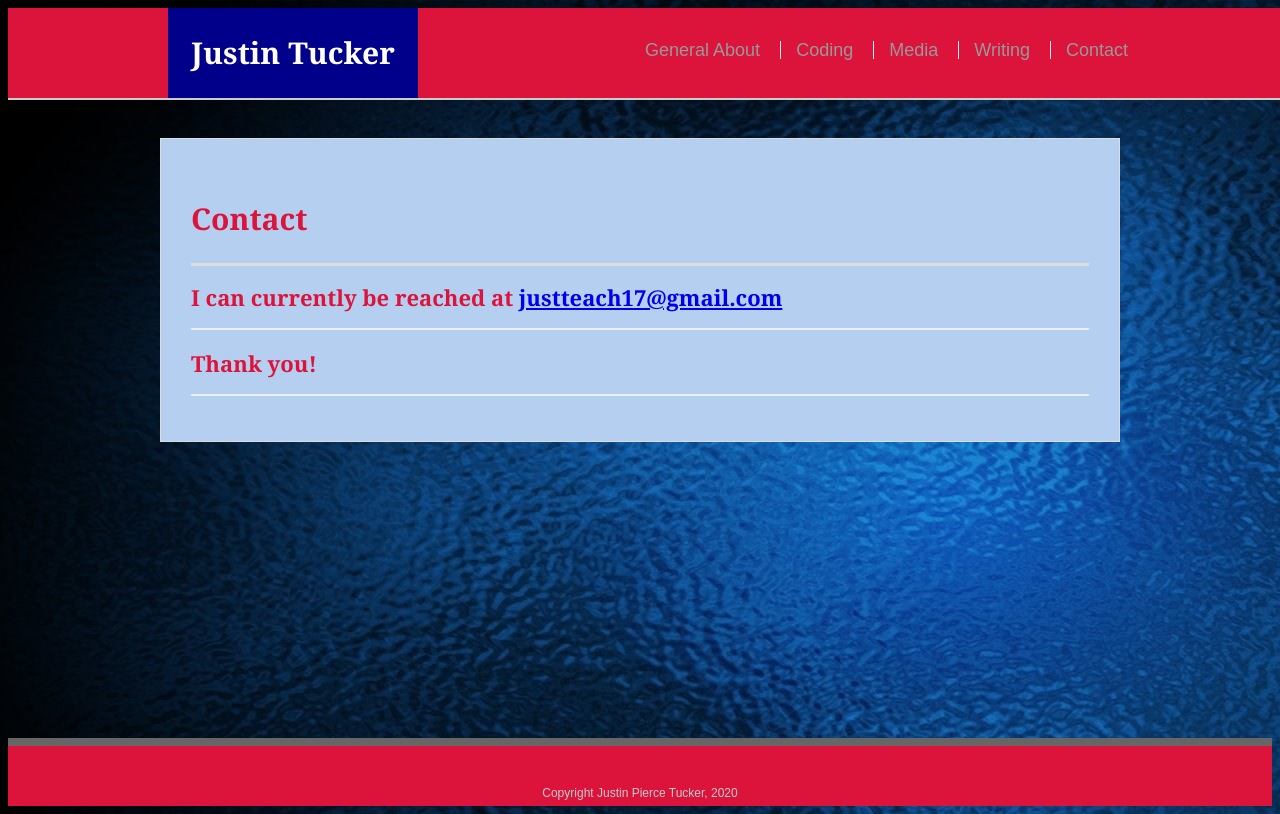
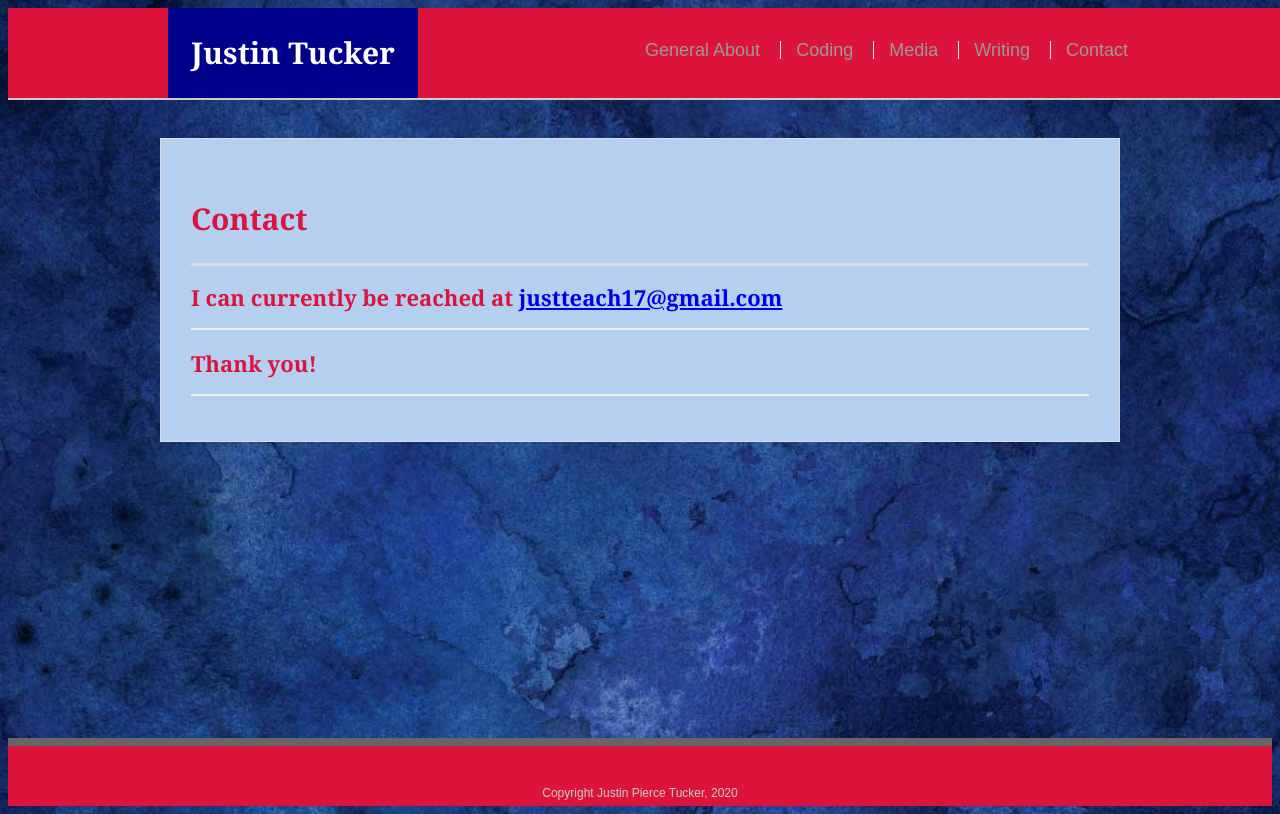
Before and after one commit to justin1732/justin1732.github.io, a PHP site: page /contact.html in a window 1280 px wide. Run offline with PHP 8.4, Linux system fonts and the light colour scheme.

Commit message:
Changing backgrounds

```diff
--- a/assets/css/style.css
+++ b/assets/css/style.css
@@ -4,11 +4,14 @@ body {
   line-height: 34px;
   color: #777777;
   /* background-color: darkgray; */
-  background: url("../images/darkblue2.jpg");
+  background: url("../images/darkblue.jpg");
    /* background: #00A5FF; */
    /* background: url("../images/shore2.jpg");
    background-repeat: repeat;
    background-size: auto; */
+   background-position: center;
+   background-repeat: auto;
+   /* background-size: auto 2800px; */
 }
 
 * {
```
